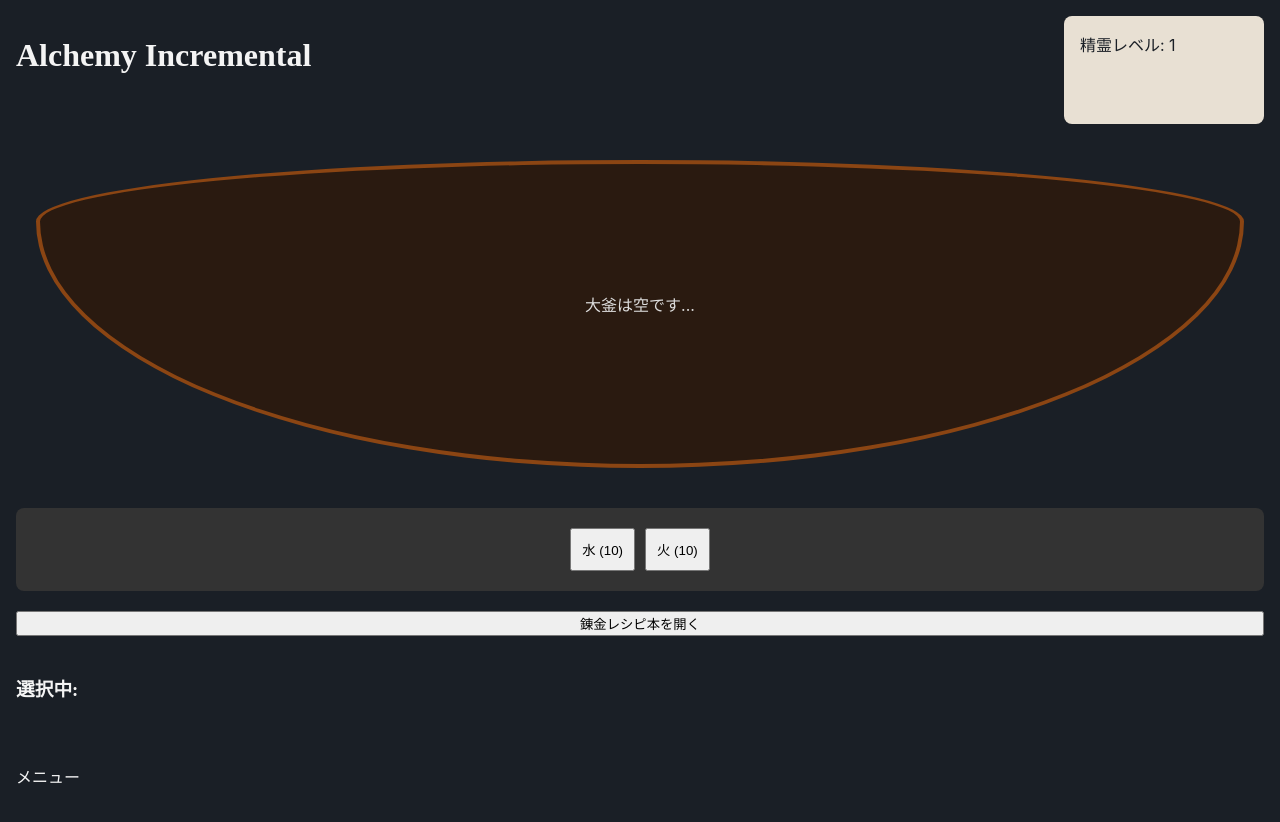
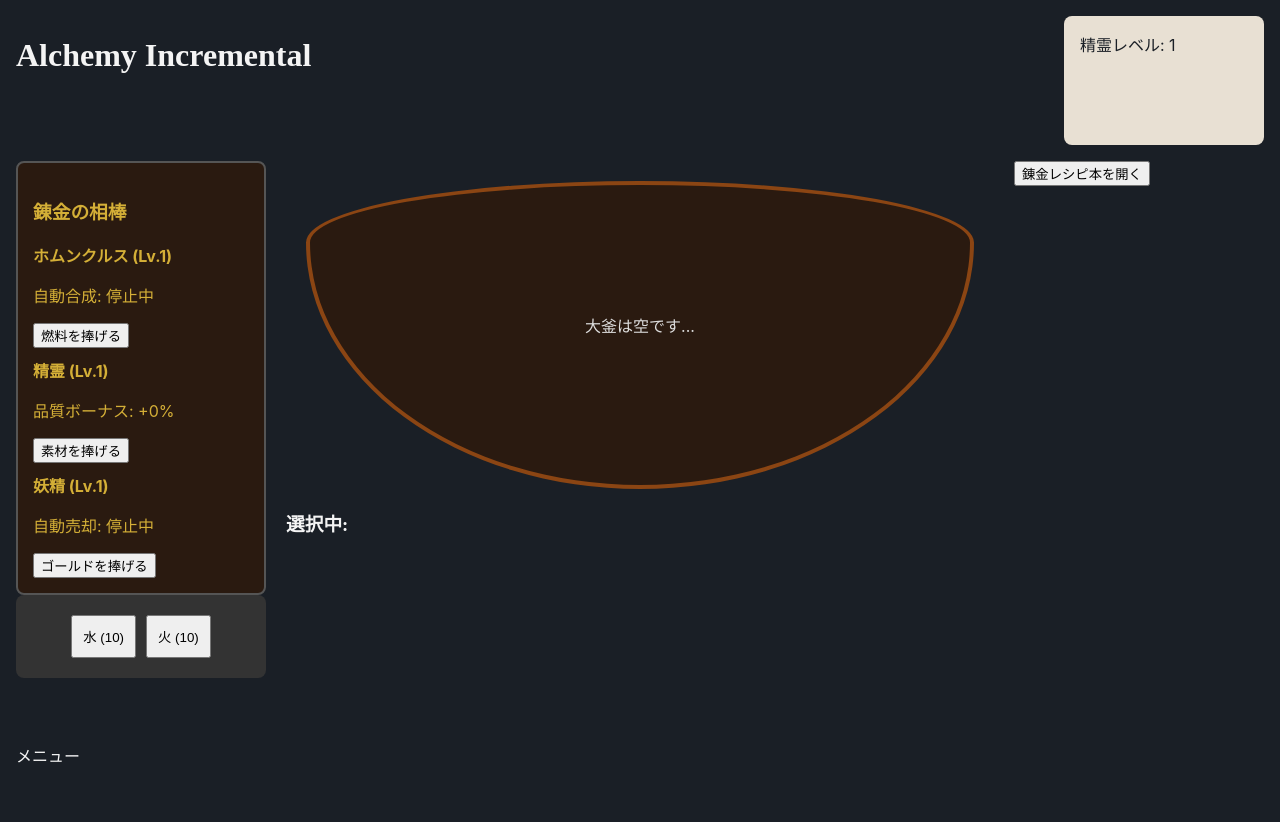
Before and after one commit to YuMurata/alchemy-incremental, a React (Vite) app: page / in a window 1280 px wide. Shown: the top 822 px of the page. Built offline with nearby package versions, Linux system fonts and the light colour scheme.

Commit message:
feat: add BuddyPanel and refine main layout

```diff
--- a/src/ui/App.tsx
+++ b/src/ui/App.tsx
@@ -6,6 +6,7 @@ import { CauldronArea } from './components/CauldronArea';
 import { QuickMaterialPanel } from './components/QuickMaterialPanel';
 
 import { RecipeBook } from './components/RecipeBook';
+import { BuddyPanel } from './components/BuddyPanel';
 
 const AppContent: React.FC = () => {
   const { state } = useGameStore();
@@ -18,6 +19,7 @@ const AppContent: React.FC = () => {
 
   const synthesize = () => {
     console.log('合成実行:', selectedMaterials);
+    // TODO: ここに合成ロジック(dispatch)を繋ぐ
     setSelectedMaterials([]);
   };
 
@@ -27,15 +29,14 @@ const AppContent: React.FC = () => {
         header: <h1>Alchemy Incremental</h1>,
         spiritPanel: <div>精霊レベル: 1</div>,
         main: (
-          <div style={{ display: 'grid', gridTemplateAreas: '"anim" "mats" "recipes"', gap: '20px' }}>
+          <div style={{ display: 'grid', gridTemplateColumns: '250px 1fr 250px', gap: '20px' }}>
+            <div className="left-panel">
+              <BuddyPanel />
+              <QuickMaterialPanel items={state.items} onAddMaterial={addMaterial} />
+            </div>
+
+            <div className="center-area">
               <CauldronArea selectedMaterials={selectedMaterials} onSynthesize={synthesize} />
-            <QuickMaterialPanel items={state.items} onAddMaterial={addMaterial} />
-
-            <button onClick={() => setShowRecipeBook(!showRecipeBook)}>
-              {showRecipeBook ? 'レシピ本を閉じる' : '錬金レシピ本を開く'}
-            </button>
-            {showRecipeBook && <RecipeBook />}
-
               <div className="synthesis-status">
                 <h3>選択中:</h3>
                 {selectedMaterials.map((m, i) => (
@@ -43,6 +44,14 @@ const AppContent: React.FC = () => {
                     {m} <button onClick={() => setSelectedMaterials(prev => prev.filter((_, idx) => idx !== i))}>解除</button>
                   </span>
                 ))}
+              </div>
+            </div>
+
+            <div className="right-panel">
+              <button onClick={() => setShowRecipeBook(!showRecipeBook)}>
+                {showRecipeBook ? 'レシピ本を閉じる' : '錬金レシピ本を開く'}
+              </button>
+              {showRecipeBook && <RecipeBook />}
             </div>
           </div>
         ),
--- /dev/null
+++ b/src/ui/components/BuddyPanel.tsx
@@ -0,0 +1,30 @@
+import React from 'react';
+
+export const BuddyPanel: React.FC = () => {
+  return (
+    <div className="buddy-panel" style={{
+      border: '2px solid #555',
+      padding: '15px',
+      borderRadius: '8px',
+      backgroundColor: '#2a1a10',
+      color: '#d4af37'
+    }}>
+      <h3>錬金の相棒</h3>
+      <div className="buddy-item" style={{ marginBottom: '10px' }}>
+        <strong>ホムンクルス (Lv.1)</strong>
+        <p>自動合成: 停止中</p>
+        <button>燃料を捧げる</button>
+      </div>
+      <div className="buddy-item" style={{ marginBottom: '10px' }}>
+        <strong>精霊 (Lv.1)</strong>
+        <p>品質ボーナス: +0%</p>
+        <button>素材を捧げる</button>
+      </div>
+      <div className="buddy-item">
+        <strong>妖精 (Lv.1)</strong>
+        <p>自動売却: 停止中</p>
+        <button>ゴールドを捧げる</button>
+      </div>
+    </div>
+  );
+};
```
Lines whose indentation alone changed are shown as unchanged.
